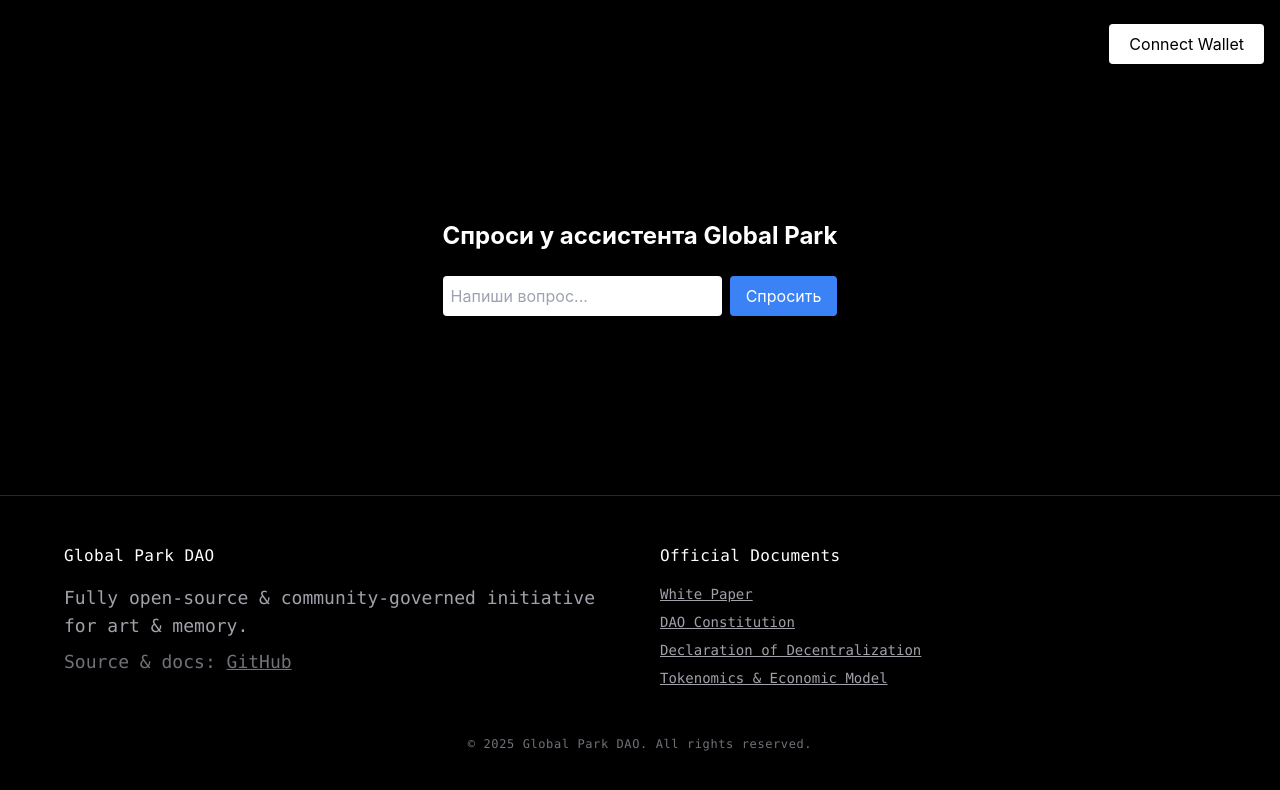
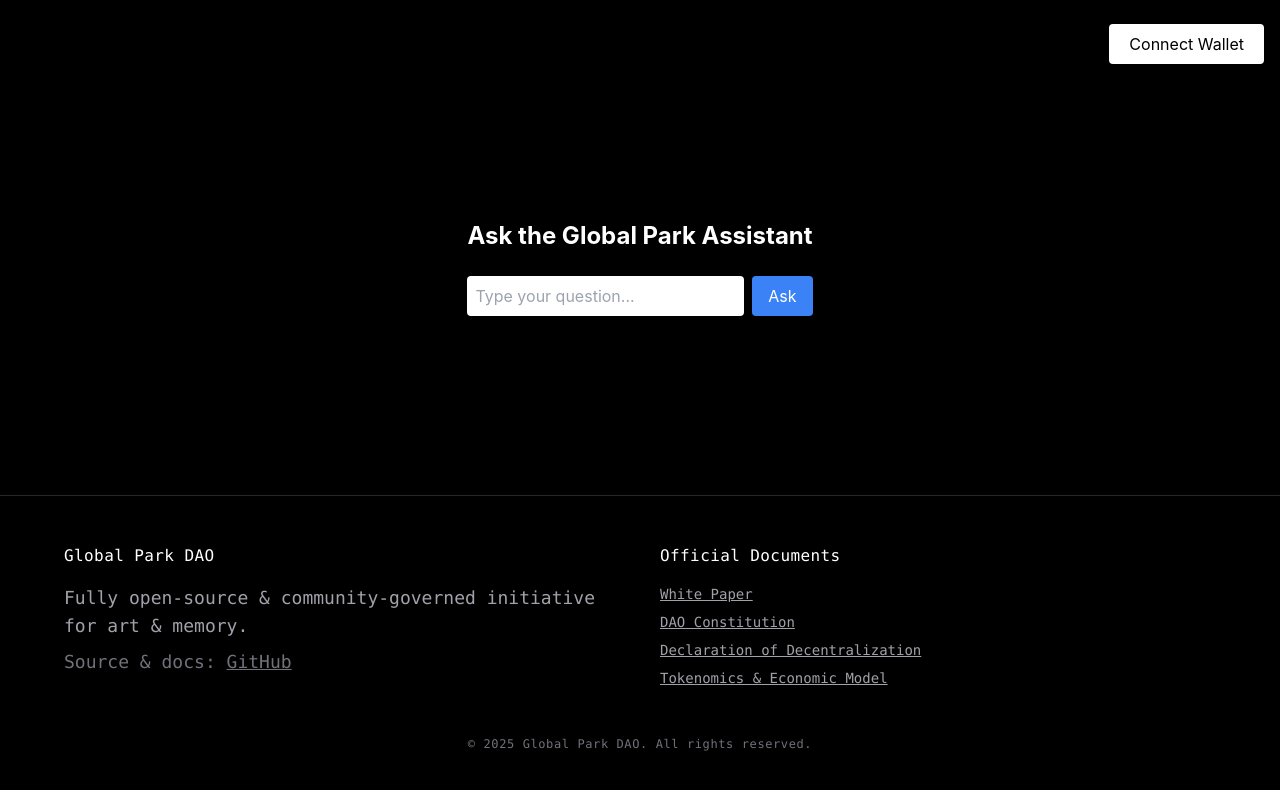
Before and after one commit to GPARKPRO/globalpark-site, a Next.js app: page /ask-gpt in a window 1280 px wide. Shown: the top 790 px of the page. Built offline with nearby package versions, Linux system fonts and the light colour scheme.

Commit message:
Update page.tsx

```diff
--- a/app/ask-gpt/page.tsx
+++ b/app/ask-gpt/page.tsx
@@ -1,4 +1,3 @@
-// /app/ask-gpt/page.tsx
 'use client'
 
 import { useState } from 'react'
@@ -11,38 +10,60 @@ export default function AskGPTPage() {
   const ask = async () => {
     if (!input.trim()) return
     setLoading(true)
+
+    try {
       const res = await fetch('/api/gpt', {
         method: 'POST',
         headers: { 'Content-Type': 'application/json' },
         body: JSON.stringify({ prompt: input })
       })
+
       const data = await res.json()
-    setMessages((prev) => [...prev, `🧑 ${input}`, `🤖 ${data.reply}`])
+
+      if (data.error) {
+        setMessages(prev => [...prev, `🧑 ${input}`, `❗️ Error: ${data.error}`])
+      } else {
+        setMessages(prev => [...prev, `🧑 ${input}`, `🤖 ${data.reply}`])
+      }
+    } catch (err) {
+      console.error('Request failed:', err)
+      setMessages(prev => [...prev, `🧑 ${input}`, `❗️ Network error or invalid response.`])
+    }
+
     setInput('')
     setLoading(false)
   }
 
   return (
     <div className="max-w-2xl mx-auto p-6 text-white">
-      <h1 className="text-2xl font-bold mb-4">Спроси у ассистента Global Park</h1>
+      <h1 className="text-2xl font-bold mb-4 text-center">Ask the Global Park Assistant</h1>
+
       <div className="space-y-2 mb-6">
         {messages.map((msg, i) => (
-          <div key={i} className="bg-zinc-800 p-3 rounded whitespace-pre-wrap">{msg}</div>
+          <div
+            key={i}
+            className={`p-3 rounded whitespace-pre-wrap ${
+              msg.startsWith('🧑') ? 'bg-zinc-800' : msg.startsWith('🤖') ? 'bg-green-900' : 'bg-red-800'
+            }`}
+          >
+            {msg}
+          </div>
         ))}
       </div>
+
       <div className="flex space-x-2">
         <input
           className="flex-1 p-2 text-black rounded"
           value={input}
           onChange={(e) => setInput(e.target.value)}
-          placeholder="Напиши вопрос..."
+          placeholder="Type your question..."
         />
         <button
           className="bg-blue-500 px-4 py-2 rounded"
           onClick={ask}
           disabled={loading}
         >
-          {loading ? '...' : 'Спросить'}
+          {loading ? '...' : 'Ask'}
         </button>
       </div>
     </div>
```
Lines whose indentation alone changed are shown as unchanged.
